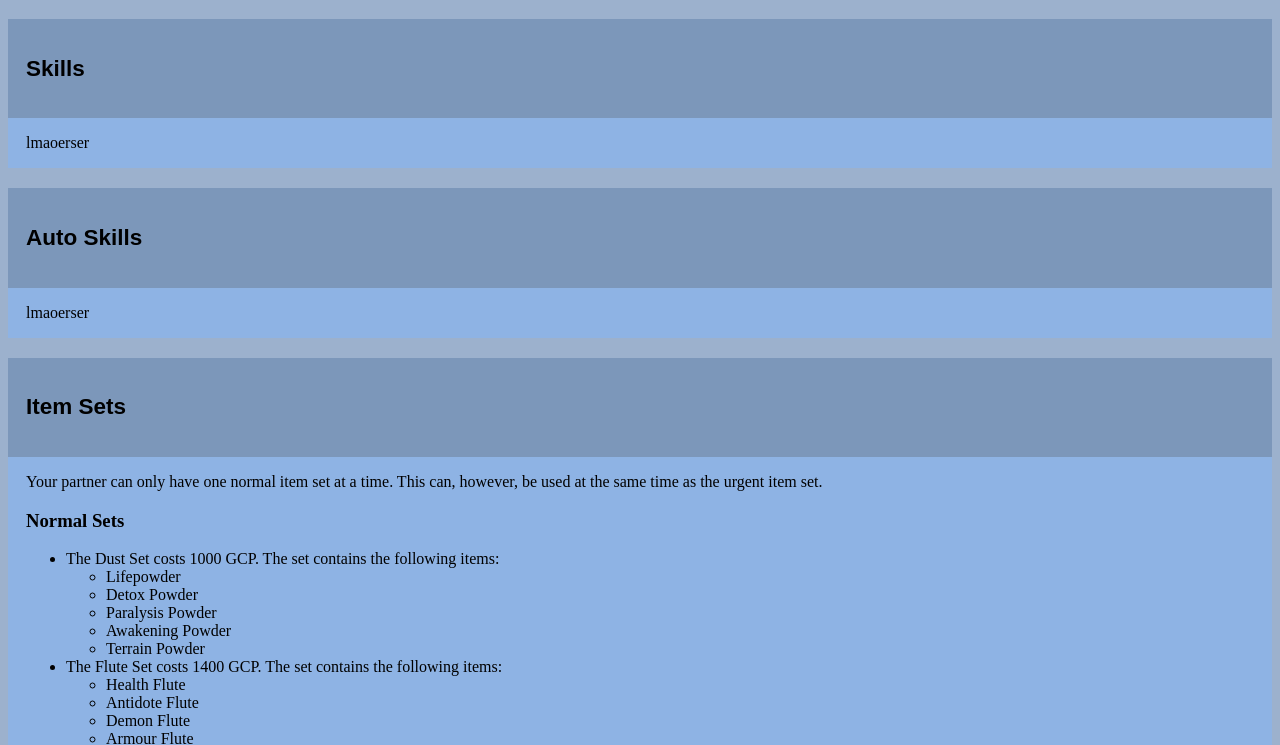
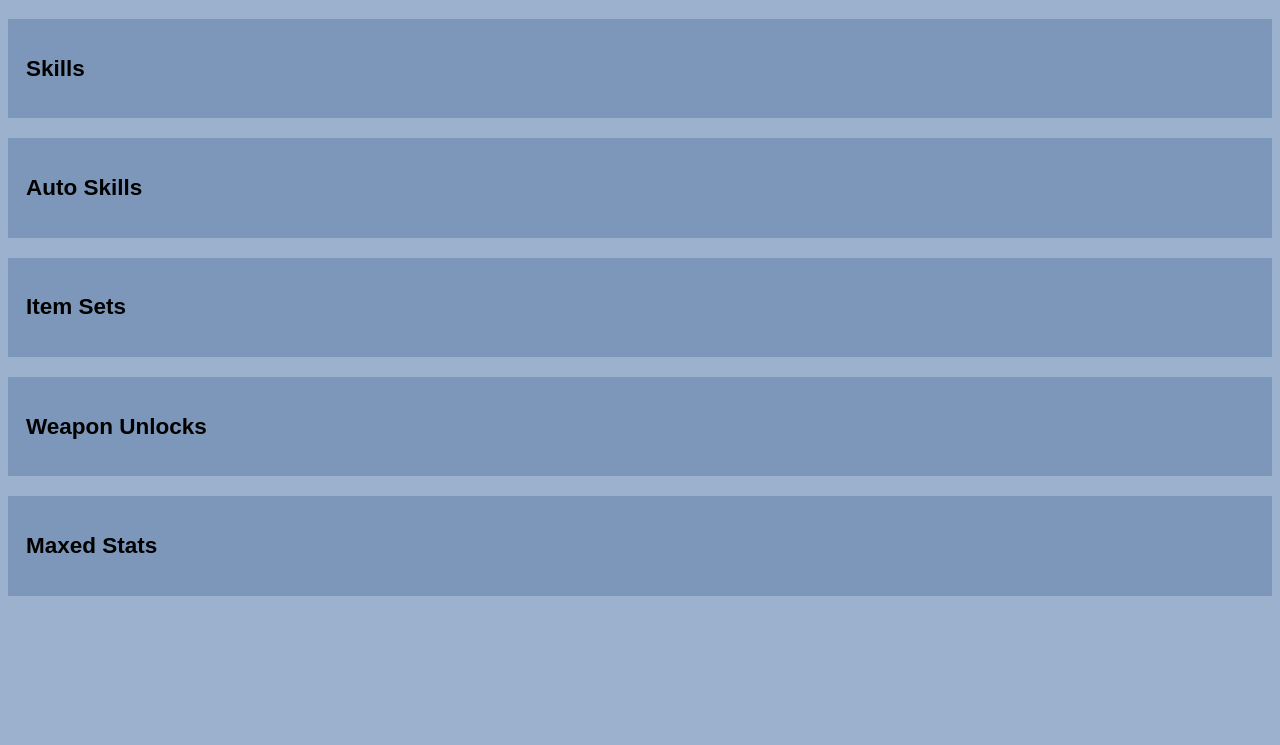
Before and after one commit to Kaoomfie/big-partnier-guuhh, a plain HTML site: page index.html in a window 1280 px wide. Shown: the part 61-806 px from the top of the page. Drawn offline with Linux system fonts and the light colour scheme.

Commit message:
forgor to uncomment CSS from testing 💀

```diff
--- a/style.css
+++ b/style.css
@@ -30,7 +30,7 @@ body {
 .content {
     padding: 0 18px;
     background-color: var(--coll-content);
-    /* max-height: 0; */
+    max-height: 0;
     overflow: hidden;
     transition: max-height 0.2s ease-out;
     margin-bottom: 20px;
```
